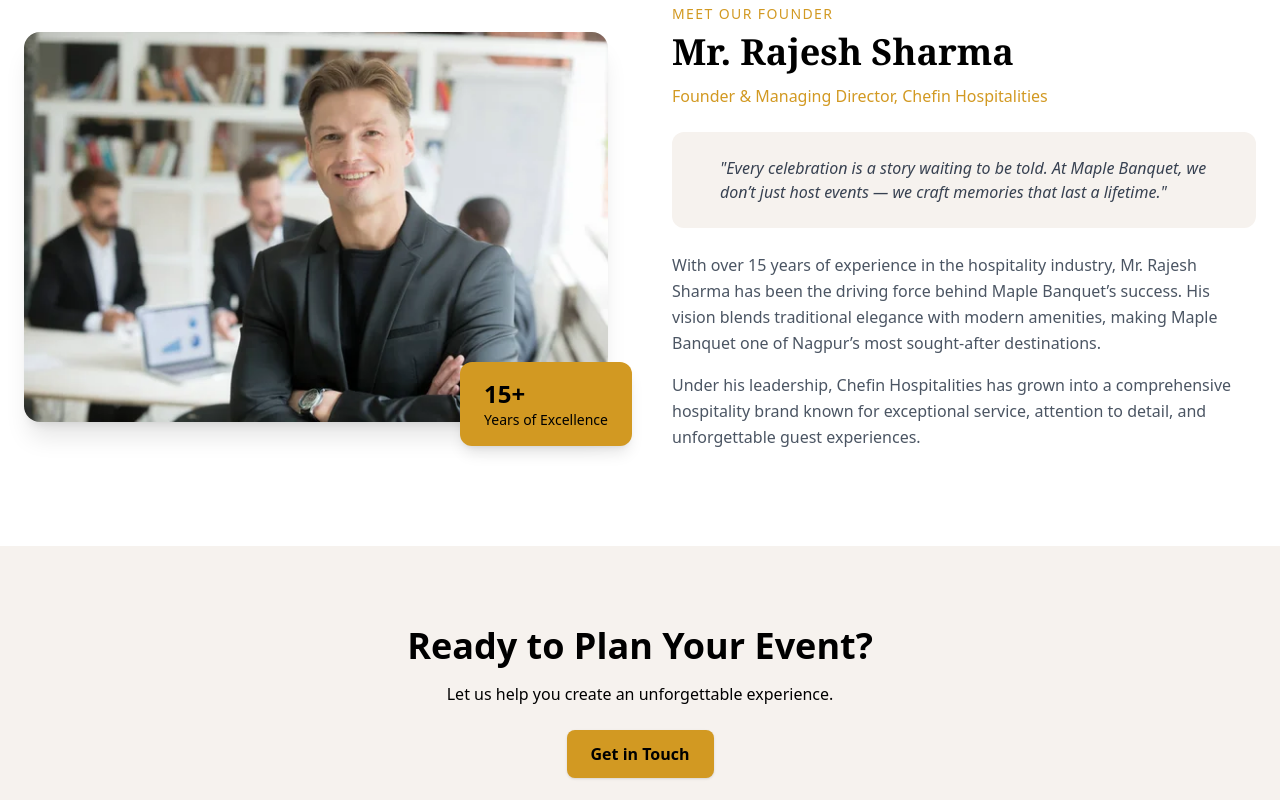
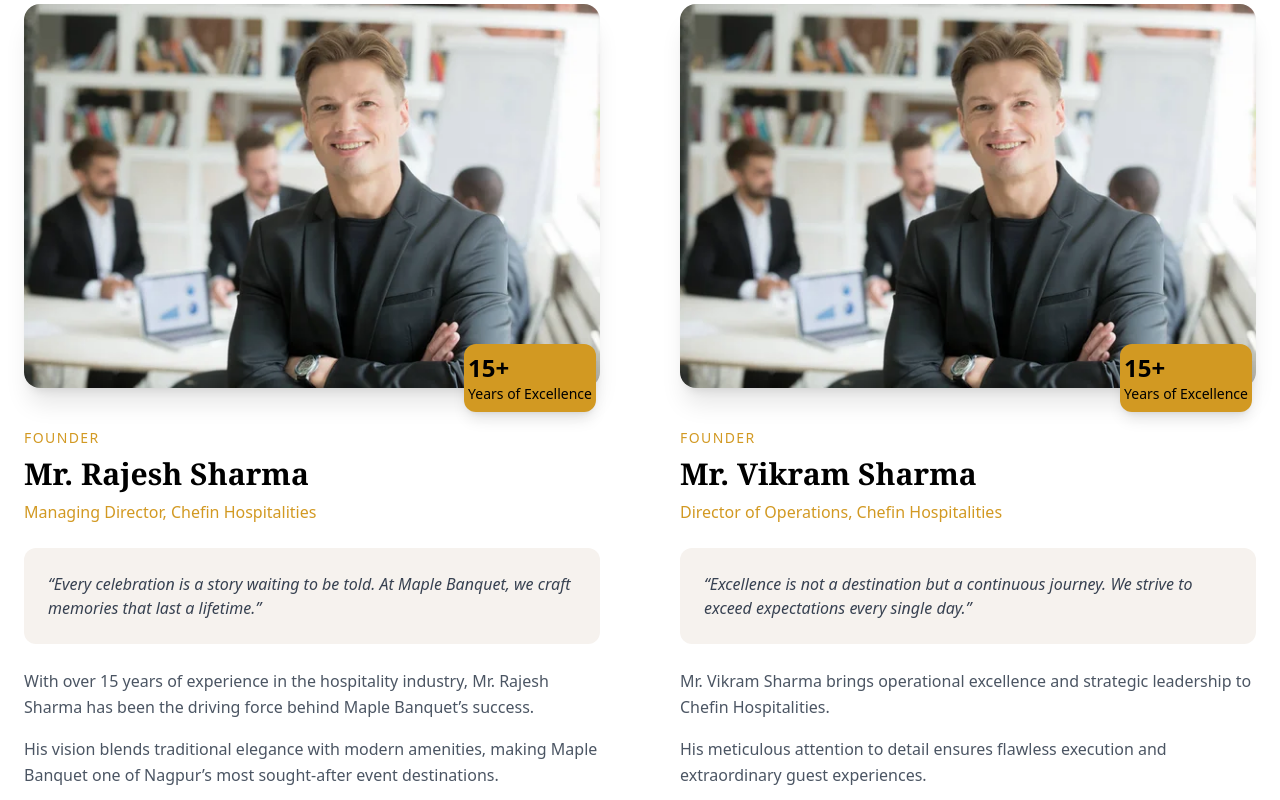
Before and after one commit to JaiPatel0916/Maple-Banquet-hall, a React (Vite) app in the folder frontend/: page /founder in a window 1280 px wide. Shown: the part 440-1240 px from the top of the page. Built offline with nearby package versions, Linux system fonts and the light colour scheme.

Commit message:
Refactor Founder components for improved structure and add multiple founders

```diff
--- a/frontend/src/components/About/FounderPreview.jsx
+++ b/frontend/src/components/About/FounderPreview.jsx
@@ -1,47 +1,78 @@
 import { Link } from "react-router-dom";
-import founderImg from "../../assets/images/founder.jpg";
+import founder1 from "../../assets/images/founder.jpg";
+import founder2 from "../../assets/images/founder.jpg";
 
 const FounderPreview = () => {
     return (
-        <section className="py-20 bg-white">
-            <div className="max-w-7xl mx-auto px-6 grid md:grid-cols-2 gap-14 items-center">
+        <section className="py-24 bg-[#FFFFFF]">
+            <div className="max-w-7xl mx-auto px-6 text-center">
 
-                {/* Text */}
-                <div>
+                {/* Section Label */}
                 <p className="text-sm tracking-widest text-[#D29922] mb-3">
-                        OUR FOUNDER
+                    OUR FOUNDERS
                 </p>
 
-                    <h2 className="text-4xl font-serif font-semibold mb-3">
-                        Mr. Rajesh Sharma
+
+                <h2 className="text-4xl md:text-5xl font-serif font-semibold mb-16">
+                    The Visionaries Behind{" "}
+                    <span className="text-[#D29922]">Maple Banquet</span>
                 </h2>
 
-                    <p className="text-[#D29922] mb-6">
-                        Founder & Managing Director
+
+                <div className="grid gap-14 md:grid-cols-2 justify-center mb-16">
+
+
+                    <div className="flex flex-col items-center text-center">
+                        <img
+                            src={founder1}
+                            alt="Mr. Rajesh Sharma"
+                            className="w-[280px] h-[360px] object-cover rounded-2xl shadow-lg mb-6"
+                        />
+
+                        <h3 className="text-2xl font-serif font-semibold">
+                            Mr. Rajesh Sharma
+                        </h3>
+
+                        <p className="text-[#D29922] mt-1 mb-3">
+                            Managing Director
                         </p>
 
-                    <p className="text-gray-600 leading-relaxed mb-8">
-                        With over 15 years of experience in the hospitality industry,
-                        Mr. Rajesh Sharma has been the driving force behind Maple Banquet’s
-                        success, redefining celebrations with elegance and excellence.
+                        <p className="text-gray-600 text-sm max-w-sm">
+                            15+ years of hospitality experience, driving Maple Banquet’s
+                            vision of excellence.
                         </p>
+                    </div>
+
+
+                    <div className="flex flex-col items-center text-center">
+                        <img
+                            src={founder2}
+                            alt="Mr. Vikram Sharma"
+                            className="w-[280px] h-[360px] object-cover rounded-2xl shadow-lg mb-6"
+                        />
+
+                        <h3 className="text-2xl font-serif font-semibold">
+                            Mr. Vikram Sharma
+                        </h3>
+
+                        <p className="text-[#D29922] mt-1 mb-3">
+                            Director of Operations
+                        </p>
+
+                        <p className="text-gray-600 text-sm max-w-sm">
+                            Ensuring flawless execution and extraordinary guest experiences
+                            at every event.
+                        </p>
+                    </div>
+                </div>
+
 
                 <Link
                     to="/founder"
-                        className="inline-block bg-[#D29922] text-black px-6 py-3 rounded-lg font-medium hover:bg-[#b88619]"
+                    className="inline-block bg-[#D29922] text-black px-8 py-3 rounded-lg font-medium hover:bg-[#b88619] transition"
                 >
-                        Learn More About Our Founder
+                    Learn More About Our Founders
                 </Link>
-                </div>
-
-                {/* Image */}
-                <div className="flex justify-center">
-                    <img
-                        src={founderImg}
-                        alt="Founder"
-                        className="w-full max-w-md rounded-2xl shadow-lg"
-                    />
-                </div>
 
             </div>
         </section>
--- a/frontend/src/components/Founder/FounderHero.jsx
+++ b/frontend/src/components/Founder/FounderHero.jsx
@@ -4,14 +4,6 @@
     return (
         <section className="bg-[#f6f2ee] py-24">
             <div className="max-w-6xl mx-auto px-6 text-center relative">
-
-                <Link
-                    to="/about"
-                    className="absolute left-12 top-0 bottom-15 text-sm text-gray-600 hover:underline"
-                >
-                    ← Back to About
-                </Link>
-
                 <p className="text-sm tracking-widest text-[#D29922] mb-4">
                     OUR FOUNDER
                 </p>
--- a/frontend/src/components/Founder/FounderProfile.jsx
+++ b/frontend/src/components/Founder/FounderProfile.jsx
@@ -1,65 +1,88 @@
-import founderImg from "../../assets/images/founder.jpg";
+import founder1 from "../../assets/images/founder.jpg";
+import founder2 from "../../assets/images/founder.jpg";
+
+const FOUNDERS = [
+    {
+        id: 1,
+        name: "Mr. Rajesh Sharma",
+        role: "Managing Director, Chefin Hospitalities",
+        image: founder1,
+        quote:
+            "Every celebration is a story waiting to be told. At Maple Banquet, we craft memories that last a lifetime.",
+        bio1:
+            "With over 15 years of experience in the hospitality industry, Mr. Rajesh Sharma has been the driving force behind Maple Banquet’s success.",
+        bio2:
+            "His vision blends traditional elegance with modern amenities, making Maple Banquet one of Nagpur’s most sought-after event destinations.",
+    },
+    {
+        id: 2,
+        name: "Mr. Vikram Sharma",
+        role: "Director of Operations, Chefin Hospitalities",
+        image: founder2,
+        quote:
+            "Excellence is not a destination but a continuous journey. We strive to exceed expectations every single day.",
+        bio1:
+            "Mr. Vikram Sharma brings operational excellence and strategic leadership to Chefin Hospitalities.",
+        bio2:
+            "His meticulous attention to detail ensures flawless execution and extraordinary guest experiences.",
+    },
+];
 
 const FounderProfile = () => {
     return (
         <section className="py-24 bg-white">
-            <div className="max-w-7xl mx-auto px-6 grid lg:grid-cols-2 gap-16 items-center">
+            <div className="max-w-7xl mx-auto px-6">
 
 
-                <div className="relative">
+                <div className="grid grid-cols-1 lg:grid-cols-2 gap-20">
+
+                    {FOUNDERS.map((founder) => (
+                        <div key={founder.id}>
+
+                            <div className="relative mb-10">
                                 <img
-                        src={founderImg}
-                        alt="Mr. Rajesh Sharma"
-                        className="rounded-2xl shadow-xl"
+                                    src={founder.image}
+                                    alt={founder.name}
+                                    className="rounded-2xl shadow-xl w-full object-cover"
                                 />
 
-                    <div className="absolute -bottom-6 -right-6 bg-[#D29922] text-black px-6 py-4 rounded-xl shadow-lg">
+
+                                <div className="absolute -bottom-6 right-1 bg-[#D29922] text-black px-1 py-2 rounded-xl shadow-lg">
                                     <p className="text-2xl font-bold">15+</p>
                                     <p className="text-sm">Years of Excellence</p>
                                 </div>
                             </div>
 
-                {/* Content */}
-                <div>
                             <p className="text-sm tracking-widest text-[#D29922] mb-2">
-                        MEET OUR FOUNDER
+                                FOUNDER
                             </p>
 
-                    <h2 className="text-4xl font-serif font-semibold mb-3">
-                        Mr. Rajesh Sharma
+                            <h2 className="text-3xl font-serif font-semibold mb-2">
+                                {founder.name}
                             </h2>
 
                             <p className="text-[#D29922] mb-6">
-                        Founder & Managing Director, Chefin Hospitalities
+                                {founder.role}
                             </p>
 
-                    {/* Quote */}
-                    <div className="bg-[#f6f2ee] p-6 rounded-xl mb-6 relative">
-                        {/* <span className="text-4xl text-[#D29922] absolute top-2 left-4">
-                            “
-                        </span> */}
-                        <p className="italic text-gray-700 pl-6">
-                            "Every celebration is a story waiting to be told. At Maple Banquet,
-                            we don’t just host events — we craft memories that last a lifetime."
+
+                            <div className="bg-[#f6f2ee] p-6 rounded-xl mb-6">
+                                <p className="italic text-gray-700">
+                                    “{founder.quote}”
                                 </p>
-
                             </div>
 
                             <p className="text-gray-600 leading-relaxed mb-4">
-                        With over 15 years of experience in the hospitality industry,
-                        Mr. Rajesh Sharma has been the driving force behind Maple Banquet’s
-                        success. His vision blends traditional elegance with modern
-                        amenities, making Maple Banquet one of Nagpur’s most sought-after
-                        destinations.
+                                {founder.bio1}
                             </p>
 
                             <p className="text-gray-600 leading-relaxed">
-                        Under his leadership, Chefin Hospitalities has grown into a
-                        comprehensive hospitality brand known for exceptional service,
-                        attention to detail, and unforgettable guest experiences.
+                                {founder.bio2}
                             </p>
                         </div>
+                    ))}
 
+                </div>
             </div>
         </section>
     );
--- a/frontend/src/components/OutdoorCatering/HowItWorks.jsx
+++ b/frontend/src/components/OutdoorCatering/HowItWorks.jsx
@@ -38,7 +38,7 @@
 
 const HowItWorks = () => {
     return (
-        <section className="bg-[#f6f2ee] py-24">
+        <section className="bg-[#FFFFF] py-24">
             <div className="mx-auto max-w-6xl px-6">
 
 
--- a/frontend/src/components/OutdoorCatering/OutdoorCateringHero.jsx
+++ b/frontend/src/components/OutdoorCatering/OutdoorCateringHero.jsx
@@ -2,7 +2,7 @@
     return (
         <section className="relative h-[50vh]  min-h-[360px] w-full overflow-hidden">
 
-            <div className="absolute inset-0 bg-[#FFFFF] " />
+            <div className="absolute inset-0 bg-[#f3ece5] " />
 
             {/* Content */}
             <div className="relative z-10 flex h-full items-center justify-center px-4 text-center">
```
Also changed, not shown: frontend/src/components/Services/Facilities.jsx (+2 -5 lines). Lines whose indentation alone changed are shown as unchanged.
